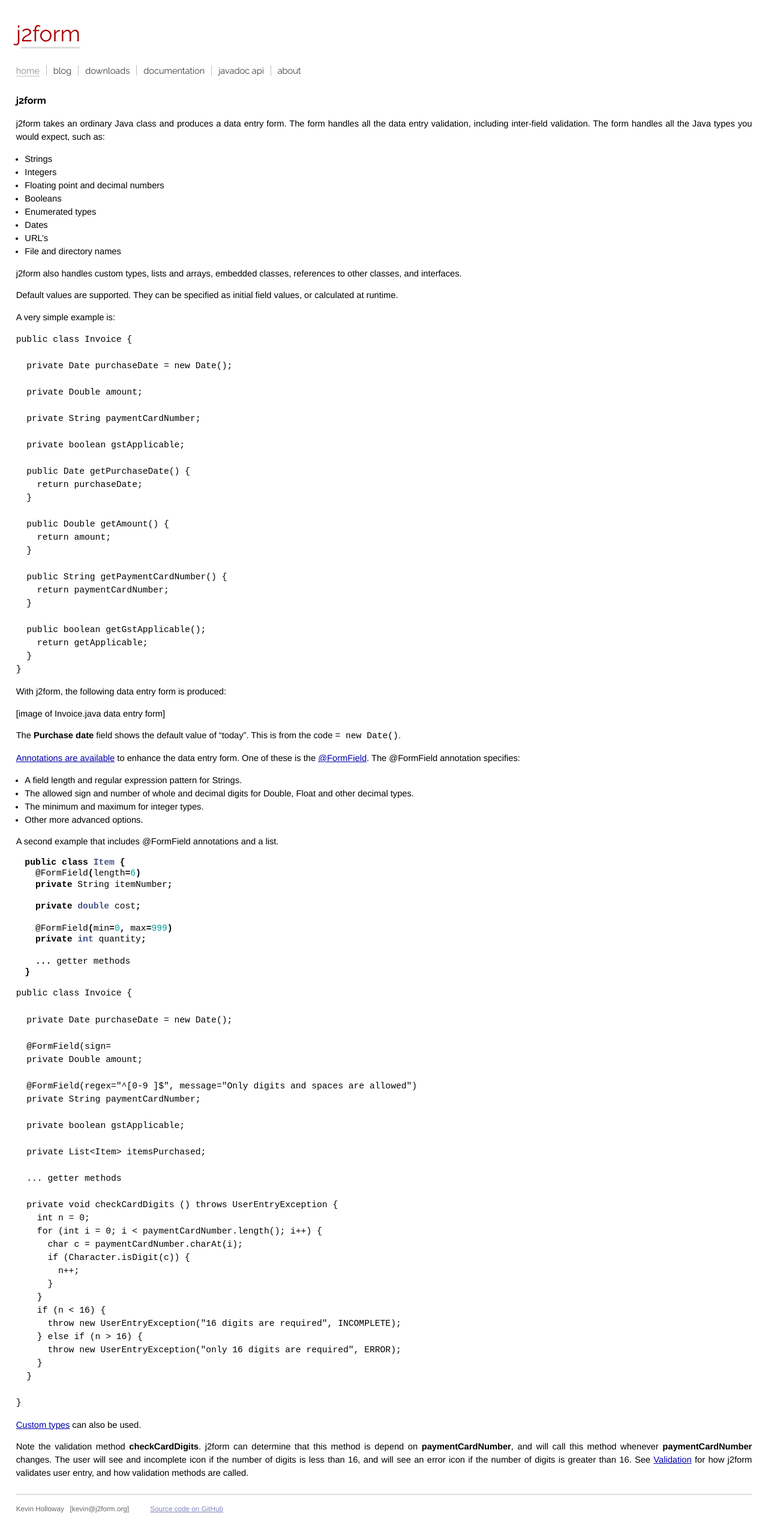
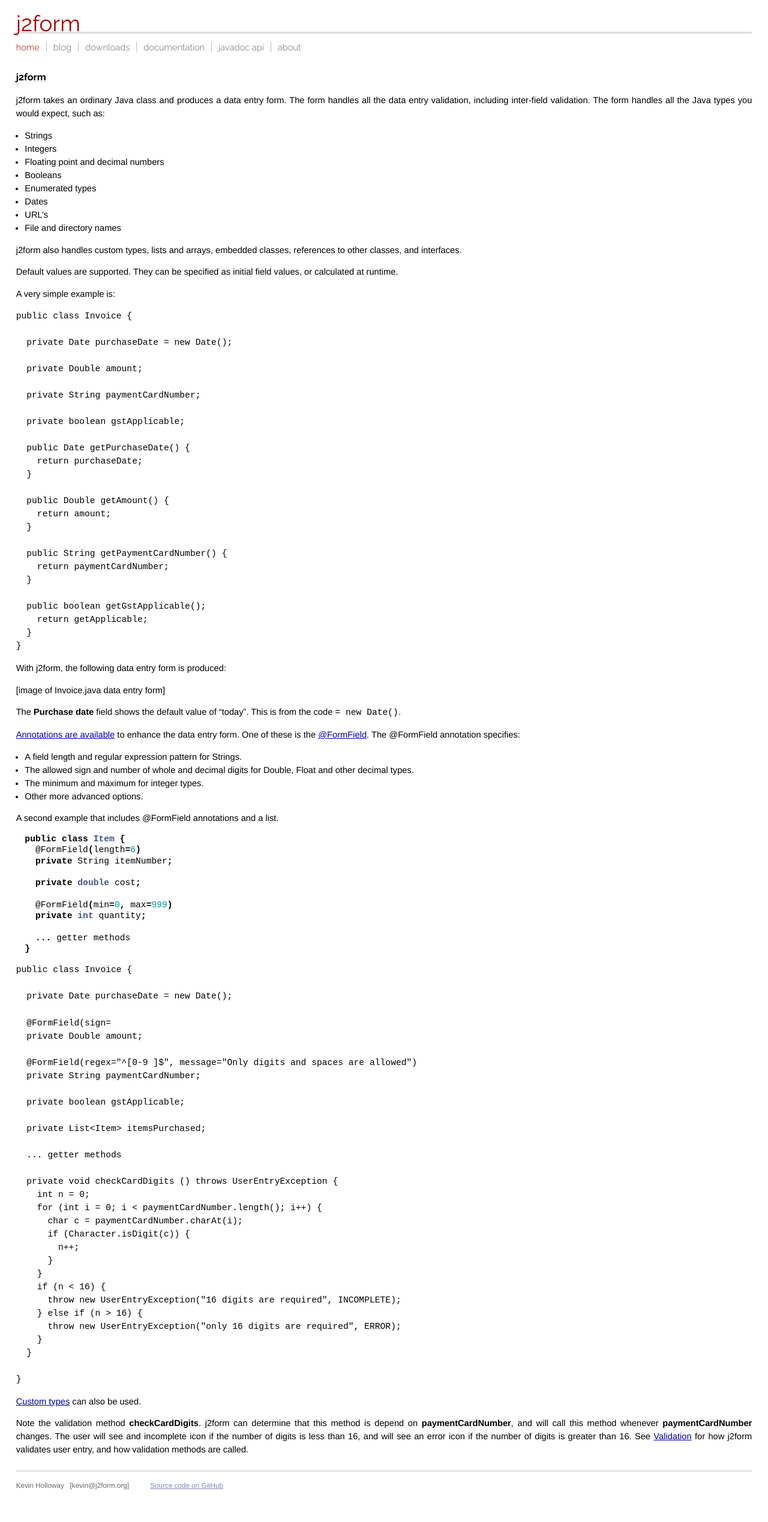
Before and after one commit to kevinau/kevinau.github.io, a Jekyll site: the page pagetest.html, which Jekyll copies as it is, in a window 1280 px wide. Shown: the whole page at 60% size. Built offline with Jekyll 4.4.1, drawn with Linux system fonts in a browser that asks for light colours; Markdown is read by kramdown in place of the engine named in the settings; after the commit the page ends 2499 px from its top, so only the background shows below that.

Commit message:
Final title and navbar styling.

```diff
--- a/css/screen.css
+++ b/css/screen.css
@@ -97,12 +97,15 @@ ul.posts {
   color: #a00;
   font-family: Raleway, Arial, sans-serif;
   font-weight: 400;
-  margin-bottom: 0.5em;
+  xxxmargin-bottom: 0.5em;
   font-size: 250%;
-  line-height: 1.5em;
+  xxxline-height: 1.5em;
+  padding-bottom: 2px;
+  border-bottom: 3px solid #ddd;
+  text-indent: -0.2em;
+  margin-left: 0.2em;
 }
 #title span.rest {
-  border-bottom: 3px solid #ddd;
 }
 
   .site .meta {
@@ -139,20 +142,6 @@ ul.posts {
 
 body {background-color:white;padding:0 2em}
 
-xxxpre {
-  background-color: #eee;
-  margin: 0 0 1em;
-  padding: 0.5em 1em;
-  overflow: auto;
-  font: normal normal 14px/16px Inconsolata,"Courier New",Courier,monospace;
-  color: black;
-}
-
-xxxpre code {
-  margin: 0;
-  padding: 0;
-}
-
 ul {
   margin-left: 0;
   padding-left: 1em;
@@ -161,6 +150,7 @@ ul {
 
 /* Navigation bar */
 #navbar {
+  margin-top: 0.5em;
   margin-bottom: 25px;
   text-align: left;
   font-family: Raleway, Arial, sans-serif;
@@ -192,16 +182,17 @@ ul {
  }
 
 #navbar ul li span.here {
-  border-bottom: 2px solid #ddd;
+  border-bottom: hidden;
+  color: #a00;
 }
  #navbar ul li a,
  #navbar ul li a:visited {
-   color: #000;
+   color: #666;
    text-decoration: none;
  }
  #navbar ul li a:hover {
    color: #000;
-	border-bottom: 2px solid #aaa;
+	border-bottom: 2px solid #888;
  }
 
 /*****************************************************************************/
--- a/pagetest.html
+++ b/pagetest.html
@@ -26,11 +26,11 @@
   </div>
     <div id="navbar">
     <ul>
-      <li><span class="here">home</span></li><!--
-       --><li><a href="/blog">blog</a></li><!--
-       --><li><a href="/downloads">downloads</a></li><!--
-       --><li><a href="/documentation">documentation</a></li><!--
-       --><li><a href="/javadoc">javadoc&nbsp;api</a></li><!--
+      <li><span class="here">home</span></li><wbr><!--
+       --><li><a href="/blog">blog</a></li><wbr><!--
+       --><li><a href="/downloads">downloads</a></li><wbr><!--
+       --><li><a href="/documentation">documentation</a></li><wbr><!--
+       --><li><a href="/javadoc">javadoc&nbsp;api</a></li><wbr><!--
        --><li><a href="/about">about</a></li>
     </ul>
   </div>
```
